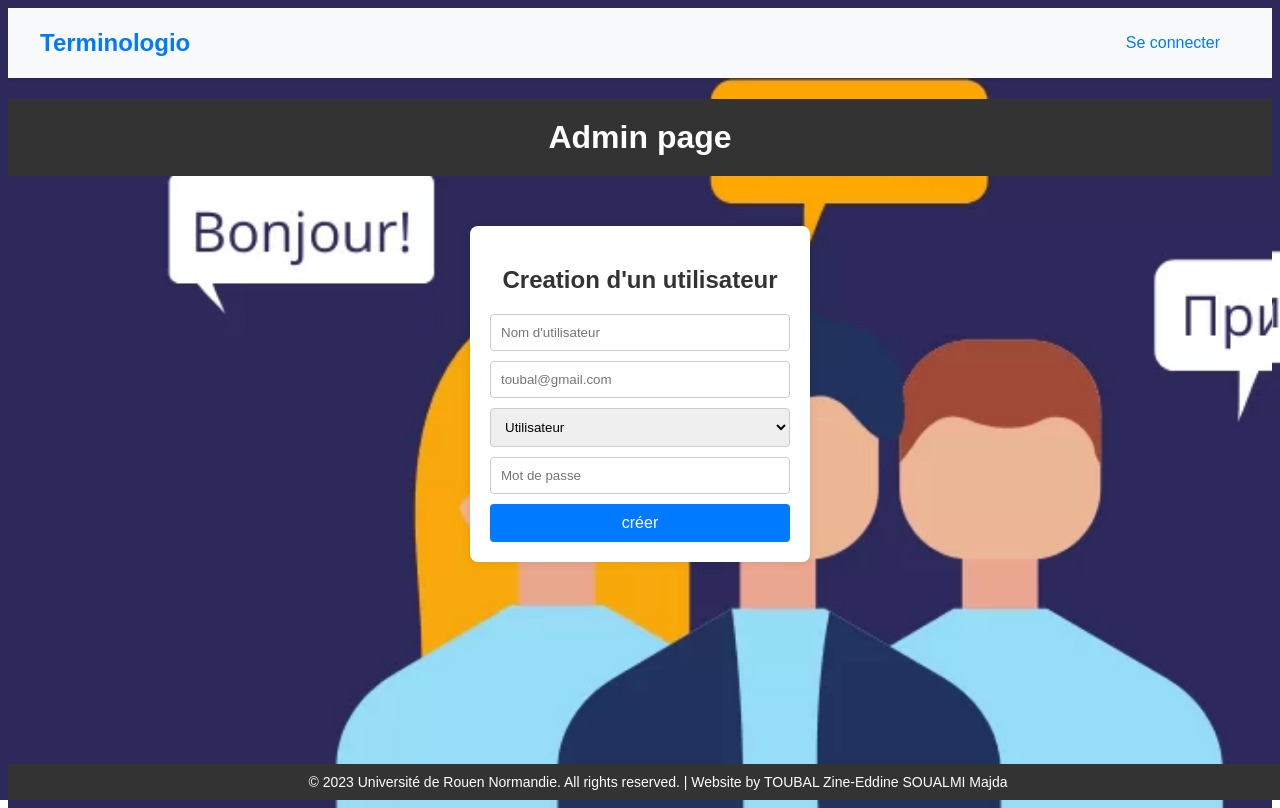
After one commit to toubal77/projet_LW, a PHP site: the page made by views/admin/createUser.php in a window 1280 px wide. The commit adds this page. Run offline with PHP 8.4, Linux system fonts and the light colour scheme; the template is opened without the code that fills it, so the values that code supplies are empty.

Commit message:
create user admin

```diff
--- a/controllers/auth_controller.php
+++ b/controllers/auth_controller.php
@@ -62,7 +62,7 @@ require_once('models/user.php');
 
                   } else {
                     echo '<script>';
-                    echo 'alert("Erreur de création de compte ou email existe deja. Veuillez réessayer");';
+                    echo 'alert("Erreur de création de compte ou email existe déjà. Veuillez réessayer");';
                     echo 'window.location.href = "/project_LW/auth/signUp";';
                     echo '</script>';
                   }
--- a/routes.php
+++ b/routes.php
@@ -25,7 +25,7 @@
 $controllers = array(
   'auth' => ['index', 'signUp','logout'],
   'posts' => ['index', 'create','show'],
-  'admin' => ['index', 'show']
+  'admin' => ['index', 'show','createUser']
 );
 
 // Get the request URI
--- /dev/null
+++ b/views/admin/createUser.php
@@ -0,0 +1,75 @@
+<!DOCTYPE html>
+<html>
+
+<head>
+<meta charset="UTF-8">
+        <meta name="viewport" content="width=device-width, initial-scale=1.0">
+        <title>Terminologio</title>
+        <link rel="stylesheet" href="views/auth/styles/auth.css">
+</head>
+
+<body style="font-family: Arial, sans-serif; background-color: #f5f5f5;">
+       <nav style="background-color: #f8f9fa; padding: 10px; box-shadow: 0 2px 4px rgba(0, 0, 0, 0.1);">
+    <div style="max-width: 1200px; margin: 0 auto; display: flex; justify-content: space-between; align-items: center;">
+        <a style="text-decoration: none; color: #007bff; font-size: 24px; font-weight: bold;" href="/project_LW/posts/index">
+            <i></i> Terminologio
+        </a>
+
+        <div  style="flex-grow: 1;">
+            <ul style="list-style: none; padding: 0; display: flex; justify-content: flex-end; align-items: center;">
+            <?php if (isset($_SESSION['user'])) : ?>
+    <li style='margin-right: 20px;'>
+        <a style='text-decoration: none; color: #007bff;' href='/project_LW/posts/index'>Post</a>
+    </li>
+<?php endif; ?>
+
+<?php if (isset($_SESSION['user'])) : ?>
+
+<li style="margin-right: 20px;">
+                    <a style="text-decoration: none; color: #007bff;" href="/project_LW/posts/create">Create Post</a>
+                </li>
+<?php endif; ?>
+
+<?php if (!isset($_SESSION['user'])) : ?>
+    <li style="margin-right: 20px;">
+        <a style="text-decoration: none; color: #007bff;" href="/project_LW/auth/index">Se connecter</a>
+    </li>
+<?php else : ?>
+    <li style="margin-right: 20px;">
+        <a style="text-decoration: none; color: #007bff;" href="/project_LW/auth/logout">Se déconnecter</a>
+    </li>
+<?php endif; ?>
+            </ul>
+        </div>
+    </div>
+</nav>
+
+
+
+
+<h1 style="background-color: #333; color: #fff; padding: 20px; text-align: center;">Admin page</h1>
+
+<div style="margin-left: auto; margin-right: auto;margin-top: 50px;background-color: #fff; padding: 20px; border-radius: 8px; box-shadow: 0 0 10px rgba(0, 0, 0, 0.1); width: 300px; text-align: center;">
+
+<h2 style="margin-bottom: 20px; color: #333; font-size: 24px;">Creation d'un utilisateur</h2>
+
+<form action="" method="post">
+    <input type="text" name="username" placeholder="Nom d'utilisateur" style="width: 100%; padding: 10px; margin-bottom: 10px; box-sizing: border-box; border: 1px solid #ccc; border-radius: 4px;" required>
+    <input type="email" name="email" placeholder="toubal@gmail.com" style="width: 100%; padding: 10px; margin-bottom: 10px; box-sizing: border-box; border: 1px solid #ccc; border-radius: 4px;" required>
+    <select name="role" style="width: 100%; padding: 10px; margin-bottom: 10px; box-sizing: border-box; border: 1px solid #ccc; border-radius: 4px;" required>
+        <option value="user">Utilisateur</option>
+        <option value="admin">Administrateur</option>
+    </select>
+    <input type="password" name="password" placeholder="Mot de passe" style="width: 100%; padding: 10px; margin-bottom: 10px; box-sizing: border-box; border: 1px solid #ccc; border-radius: 4px;" required>
+    <input type="submit" name="submitForm" value="créer"  style="background-color: #007BFF; color: #fff; padding: 10px; border: none; width: 100%; cursor: pointer; border-radius: 4px; font-size: 16px;" >
+</form>
+
+</div>
+
+<footer style="background-color: #333; color: #fff; text-align: center; padding: 10px; position: fixed; bottom: 0; width: 100%; margin-top: 20px;">
+    <div>
+        <p style="margin: 0; font-size: 14px;">&copy; 2023 Université de Rouen Normandie. All rights reserved. | Website by TOUBAL Zine-Eddine SOUALMI Majda</p>
+    </div>
+</footer>
+    </body>
+</html>
--- a/views/admin/index.php
+++ b/views/admin/index.php
@@ -72,6 +72,7 @@
 </table>
 
 <h2 style="text-align: center; color: #333;">User Accounts</h2>
+<button onclick="location.href='/project_LW/admin/createUser';" style="float: right;margin-bottom: 20px;margin-right: 50px;">Créer un utilisateur</button>
 <table style="width: 100%; border-collapse: collapse; margin: 20px 0; text-align: left;">
     <thead>
         <tr>
```
Also changed, not shown: controllers/admin_controller.php (+38 -0 lines), models/user.php (+20 -0 lines).
